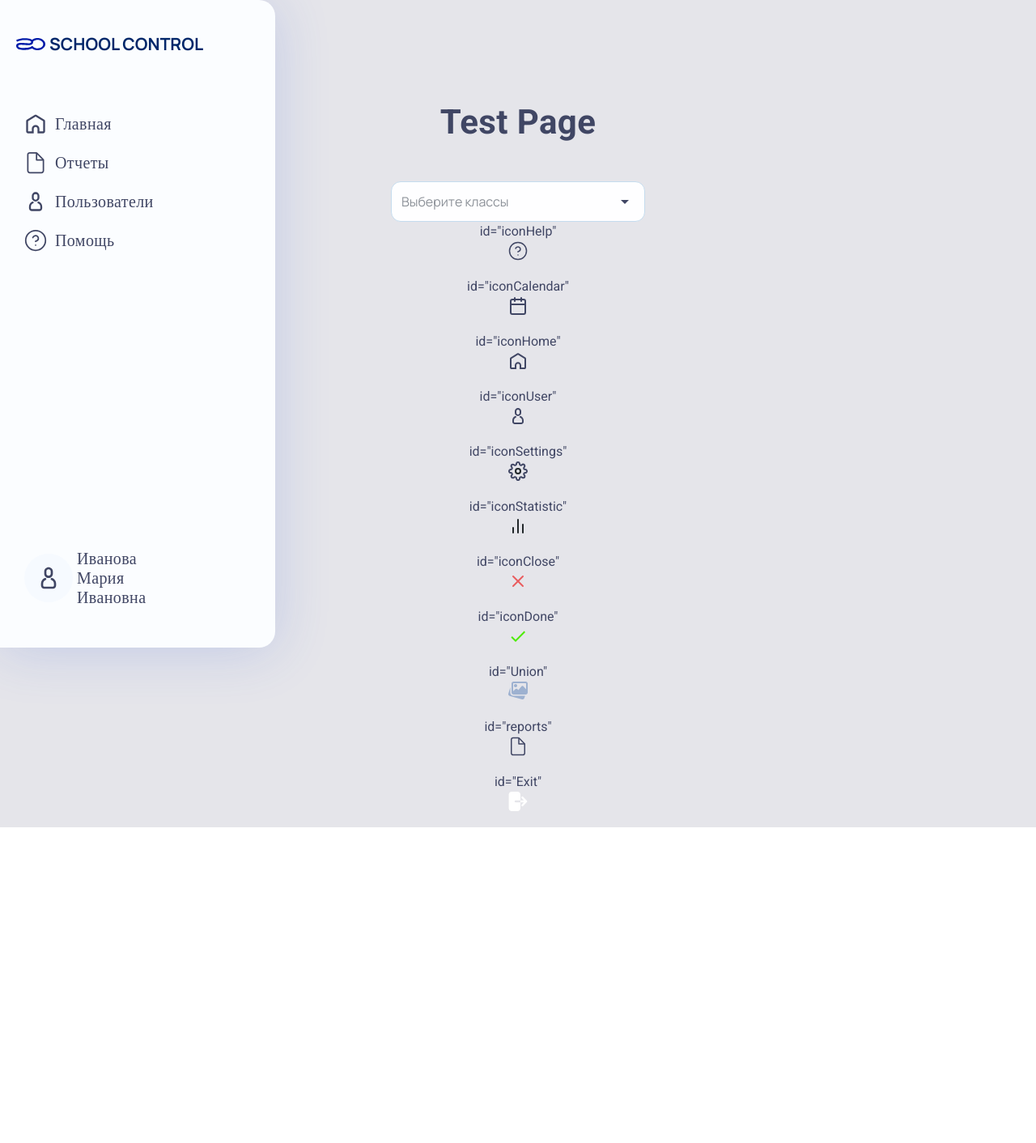
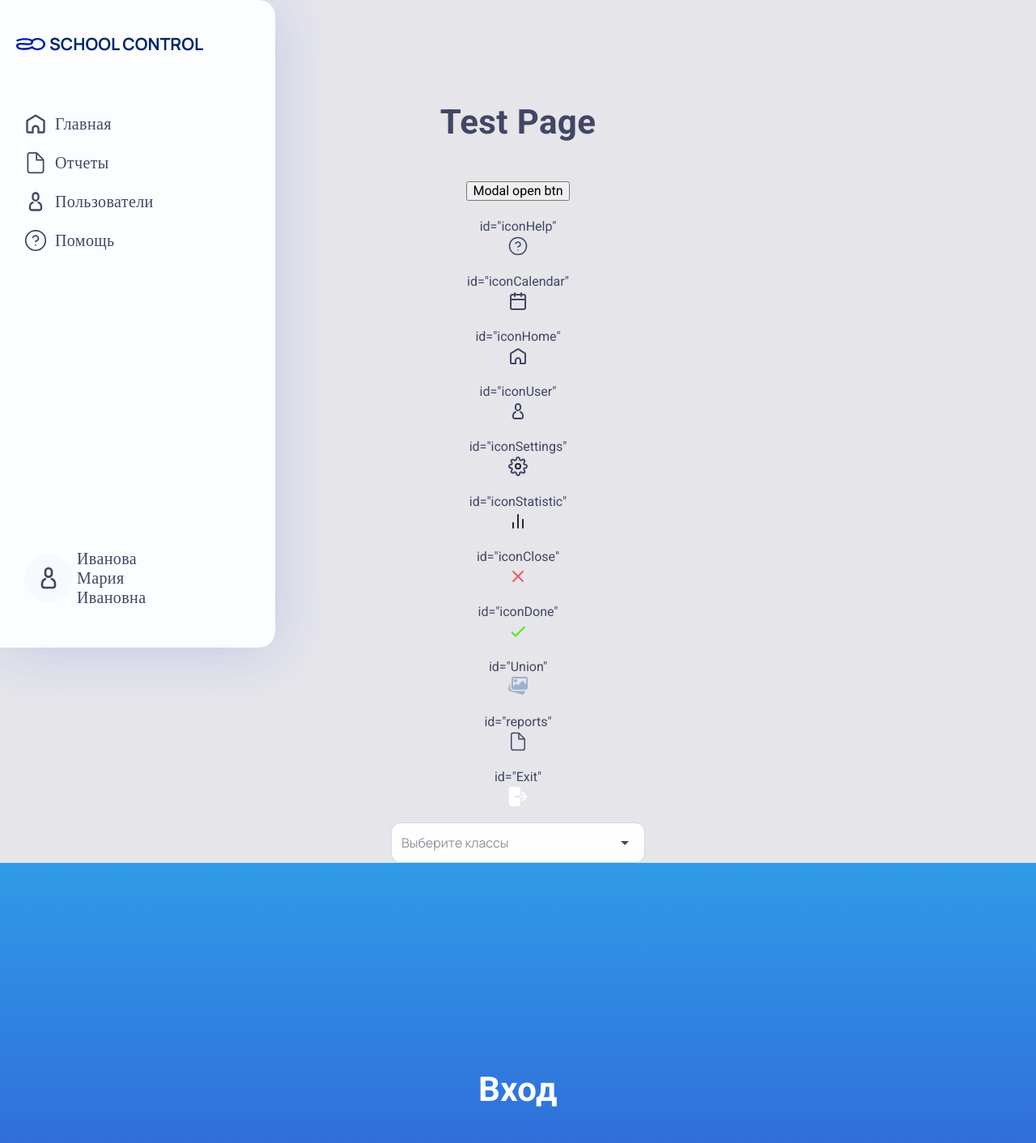
Before and after one commit to allozhkin/SchoolControl, a React (Vite) app: page /testPage in a window 1280 px wide. Shown: the top 1412 px of the page at 81% size. Before the commit the page ends 1022 px from the top, so only its background shows below. Built offline with nearby package versions, Linux system fonts and the light colour scheme.

Commit message:
add toggle grades

```diff
--- a/src/components/FilterClasses/FilterClasses.module.scss
+++ b/src/components/FilterClasses/FilterClasses.module.scss
@@ -20,7 +20,7 @@
     font-weight: 400;
     color: #8D9299;
     cursor: pointer;
-    transition: all .1s ease-in-out;
+    transition: all .2s ease-in-out;
   }
 
   &__select:hover {
--- a/src/components/FilterClasses/FilterClasses.tsx
+++ b/src/components/FilterClasses/FilterClasses.tsx
@@ -48,8 +48,20 @@ const classOptions: ClassOptions[] = [
 
 const FilterClasses = () => {
   const [isOpen, setIsOpen] = useState(false);
+  const [showClasses, setShowClasses] = useState(false);
+  const [openSections, setOpenSections] = useState<{ [key: string]: boolean }>({});
 
   const toggleMenu = () => setIsOpen(!isOpen);
+  const toggleClasses = () => setShowClasses(!showClasses);
+  const toggleSection = (sectionKey: string) => {
+    // Если секция открыта, закроем ее и наоборот
+    const isOpen = openSections[sectionKey] || false;
+    // Обновим состояние секций
+    setOpenSections({
+        ...openSections,
+        [sectionKey]: !isOpen, // Инвертируем текущее состояние
+    });
+};
 
   return (
     <div className={styles.filter}>
@@ -79,25 +91,35 @@ const FilterClasses = () => {
           <div className={styles.filter__allClasses}>
             <label className={styles.filter__gradeItem}>
               Все классы
-              <input type="checkbox" />
+              <input
+                type="checkbox"
+                checked={showClasses}
+                onChange={toggleClasses}/>
             </label>
           </div>
+          {showClasses && (
             <div>
               {classOptions.map((grade) => (
                 <div key={grade.value}>
                   <label className={styles.filter__gradeItem}>
                     {grade.label}
-                  <input type="checkbox" />
+                    <input type="checkbox" onClick={() => toggleSection(grade.value)}/>
                   </label>
+                  {openSections[grade.value] && (
+                    <div>
                       {grade.children?.map((child) => (
                         <label className={styles.filter__gradeItem} key={child.value}>
                           {child.label}
-                    <input type="checkbox" />
+                          <input type="checkbox"/>
                         </label>
                       ))}
                     </div>
+                  )}
+
+                </div>
               ))}
             </div>
+          )}
           <div className={styles.filter__buttons} >
             <BtnCheckbox text="Сбросить" />
             <BtnCheckbox text="Применить" />
--- a/src/pages/Test/TestPage.tsx
+++ b/src/pages/Test/TestPage.tsx
@@ -17,14 +17,13 @@ const TestPage: React.FC = () => {
   return (
     <div className={styles.test__block}>
       <h2 className={styles.test__title}>Test Page </h2>
-      <FilterClasses />
-      {/* <button onClick={handleOpen} className={styles.test__btn_modal}>
+      <button onClick={handleOpen} className={styles.test__btn_modal}>
         Modal open btn
-      </button> */}
+      </button>
 
-      {/* <Modal isOpen={isOpen} onClose={() => setIsOpen(false)}>
+      <Modal isOpen={isOpen} onClose={() => setIsOpen(false)}>
         <h2>Modal content</h2>
-      </Modal> */}
+      </Modal>
 
       <span>id="iconHelp"</span>
       <Icon id="iconHelp" width={24} height={24} className={styles.test__icon} />
@@ -48,12 +47,13 @@ const TestPage: React.FC = () => {
       <Icon id="reports" width={24} height={24} className={styles.test__icon} />
       <span>id="Exit"</span>
       <Icon id="Exit" width={24} height={24} className={styles.test__icon} />
-      {/* <LoginForm />
-      <CalendarComponent /> */}
+      <FilterClasses />
+      <LoginForm />
+      <CalendarComponent />
 
 
-      {/* <Checkboxes />
-      <ToggleSwitch /> */}
+      <Checkboxes />
+      <ToggleSwitch />
     </div>
   );
 };
```
Lines whose indentation alone changed are shown as unchanged.
